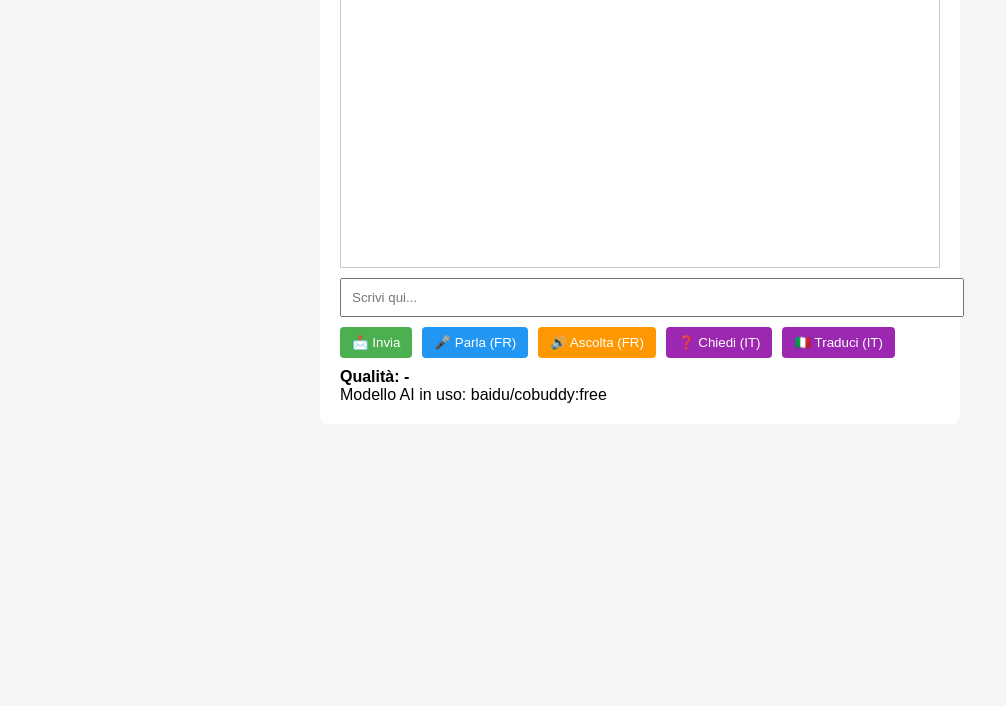
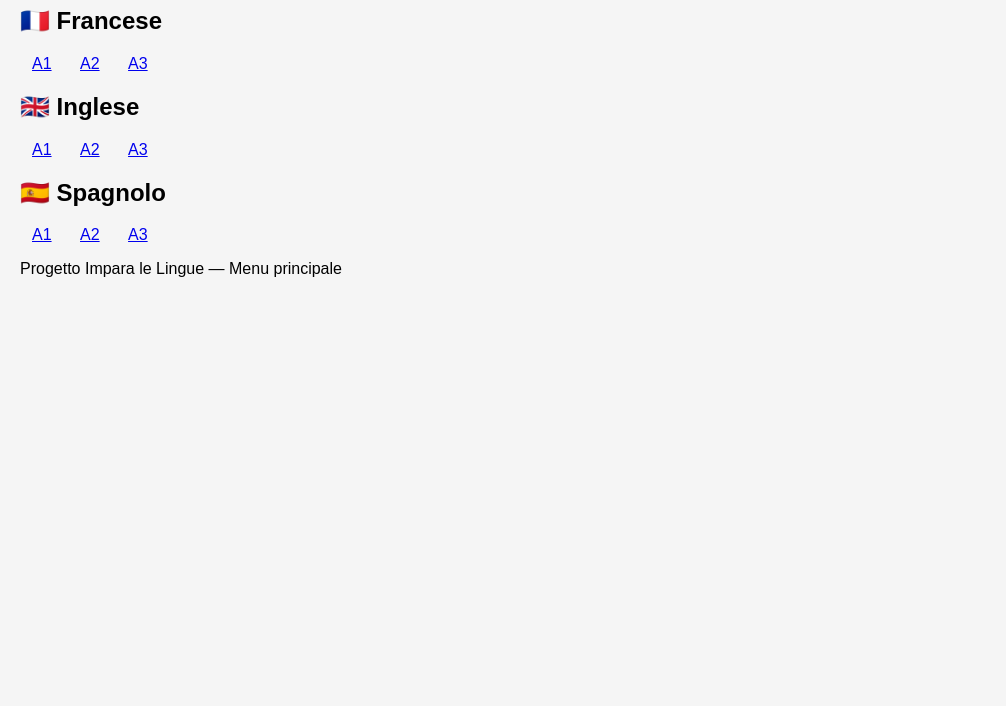
Before and after one commit to fabiorimini/impara-le-lingue, a plain HTML site: page index.html in a window 1280 px wide. Shown: the part 94-800 px from the top of the page, without its empty margins (0-1006 px from the left). Drawn offline with Linux system fonts and the light colour scheme.

Commit message:
Update index.html

```diff
--- a/index.html
+++ b/index.html
@@ -3,37 +3,45 @@
 <head>
   <meta charset="UTF-8">
   <meta name="viewport" content="width=device-width, initial-scale=1.0">
-  <title>Conversazione A1 Francese</title>
+  <title>Impara le Lingue</title>
   <link rel="stylesheet" href="style.css">
 </head>
 <body>
-  <div id="chat-container">
-    <!-- Area chat -->
-    <div id="chat-log">
-      <p><em>La conversazione inizierà qui...</em></p>
-    </div>
+  <header>
+    <h1>🌍 Impara le Lingue</h1>
+  </header>
 
-    <!-- Campo input -->
-    <input id="user-input" type="text" placeholder="Scrivi qui...">
+  <main>
+    <section class="language-block">
+      <h2>🇫🇷 Francese</h2>
+      <div class="menu">
+        <a class="btn" href="/fr-a1/">A1</a>
+        <a class="btn" href="/fr-a2/">A2</a>
+        <a class="btn" href="/fr-a3/">A3</a>
+      </div>
+    </section>
 
-    <!-- Pulsanti -->
-    <div id="controls">
-      <button id="send-btn" class="btn btn-send">📩 Invia</button>
-      <button id="voice-btn" class="btn btn-voice">🎤 Parla (FR)</button>
-      <button id="listen-btn" class="btn btn-listen">🔊 Ascolta (FR)</button>
-      <button id="clarify-btn" class="btn btn-clarify">❓ Chiedi (IT)</button>
-      <button id="translate-btn" class="btn btn-clarify">🇮🇹 Traduci (IT)</button>
-    </div>
+    <section class="language-block">
+      <h2>🇬🇧 Inglese</h2>
+      <div class="menu">
+        <a class="btn" href="/en-a1/">A1</a>
+        <a class="btn" href="/en-a2/">A2</a>
+        <a class="btn" href="/en-a3/">A3</a>
+      </div>
+    </section>
 
-    <!-- Punteggio qualità -->
-    <div id="score-box">
-      Qualità: <span id="score">-</span>
-    </div>
+    <section class="language-block">
+      <h2>🇪🇸 Spagnolo</h2>
+      <div class="menu">
+        <a class="btn" href="/es-a1/">A1</a>
+        <a class="btn" href="/es-a2/">A2</a>
+        <a class="btn" href="/es-a3/">A3</a>
+      </div>
+    </section>
+  </main>
 
-    <!-- Info modello -->
-    <div id="model-info-box"></div>
-  </div>
-
-  <script src="script.js"></script>
+  <footer>
+    <p>Progetto Impara le Lingue — Menu principale</p>
+  </footer>
 </body>
 </html>
```
